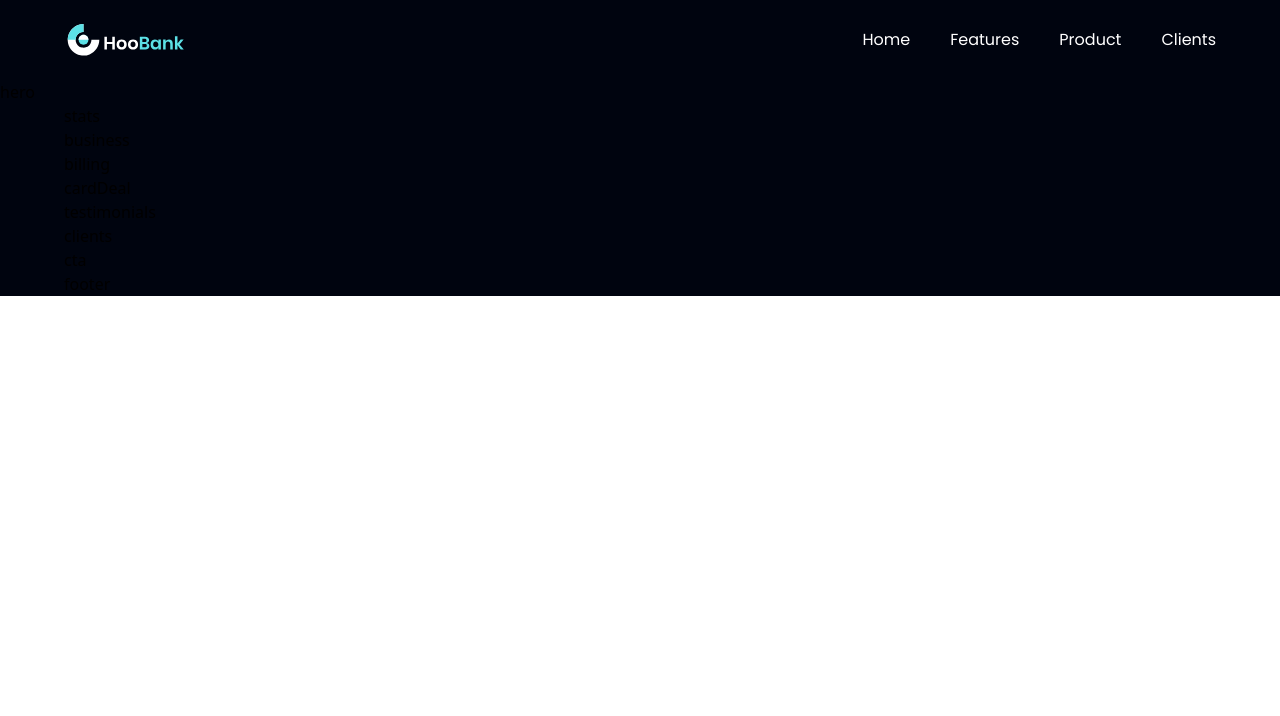
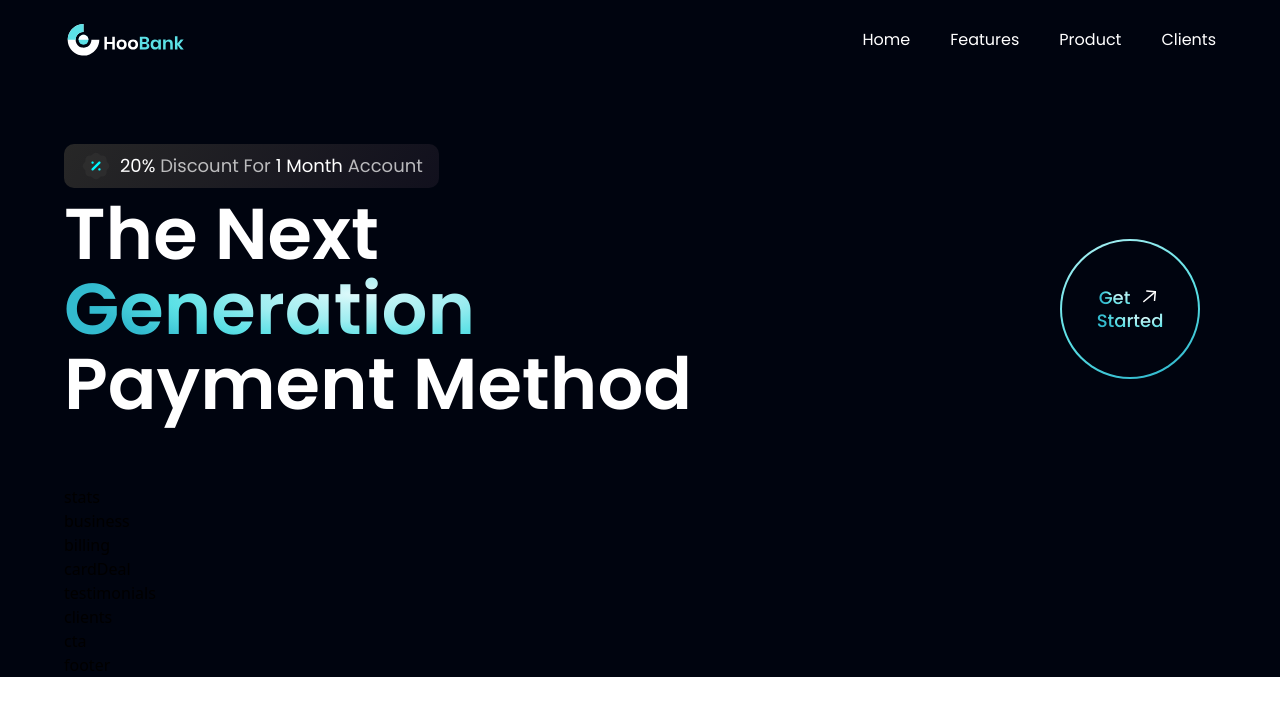
Before and after one commit to Arashjp8/bank-modern-app, a React (Vite) app: page / in a window 1280 px wide. Shown: the top 716 px of the page. Built offline with nearby package versions, Linux system fonts and the light colour scheme; the HTML template or start-up script is replaced by a standard one.

Commit message:
Texts of the hero section and getStarted component added

```diff
--- a/src/components/GetStarted.tsx
+++ b/src/components/GetStarted.tsx
@@ -1,5 +1,30 @@
+import styles from "../style";
+import { arrowUp } from "../assets";
+
 const GetStarted = () => {
-  return <div>getstarted</div>;
+  return (
+    <div
+      className={`${styles.flexCenter} w-[140px] h-[140px] rounded-full bg-blue-gradient p-[2px] cursor-pointer `}
+    >
+      <div
+        className={`${styles.flexCenter} flex-col bg-primary w-[100%] h-[100%] rounded-full`}
+      >
+        <div className={`${styles.flexStart} flex-row`}>
+          <p className="font-poppins font-medium text-[18px] leading-[23px] mr-2">
+            <span className="text-gradient">Get</span>
+          </p>
+          <img
+            src={arrowUp}
+            alt="arrow"
+            className="w-[23px] h-[23px] object-contain"
+          />
+        </div>
+        <p className="font-poppins font-medium text-[18px] leading-[23px]">
+          <span className="text-gradient">Started</span>
+        </p>
+      </div>
+    </div>
+  );
 };
 
 export default GetStarted;
--- a/src/components/Hero.tsx
+++ b/src/components/Hero.tsx
@@ -1,5 +1,39 @@
+import styles from "../style";
+import { discount, robot } from "../assets";
+import GetStarted from "./GetStarted";
+
 const Hero = () => {
-  return <div>hero</div>;
+  return (
+    <section
+      id="home"
+      className={`flex md:flex-row flex-col ${styles.paddingY}`}
+    >
+      <div
+        className={`flex-1 ${styles.flexStart} flex-col xl:px-0 sm:px-16 px-6`}
+      >
+        <div className="flex flex-row items-center py-[6px] px-4 bg-discount-gradient rounded-[10px] mb-2">
+          <img src={discount} alt="discount" className="w-[32px] h-[32px] " />
+          <p className={`${styles.paragraph} ml-2`}>
+            <span className="text-white">20% </span>
+            Discount For <span className="text-white">1 Month </span>
+            Account
+          </p>
+        </div>
+
+        <div className="flex flex-row justify-between items-center w-full">
+          <h1 className="flex-1 font-poppins font-semibold ss:text-[72px] text-[52px] text-white ss:leading[100px] leading-[75px]">
+            The Next <br className="sm:block hidden" />{" "}
+            <span className="text-gradient">Generation</span>{" "}
+            <br className="sm:block hidden" /> Payment Method
+          </h1>
+
+          <div className="ss:flex hidden md:mr-4 mr-0">
+            <GetStarted />
+          </div>
+        </div>
+      </div>
+    </section>
+  );
 };
 
 export default Hero;
```
